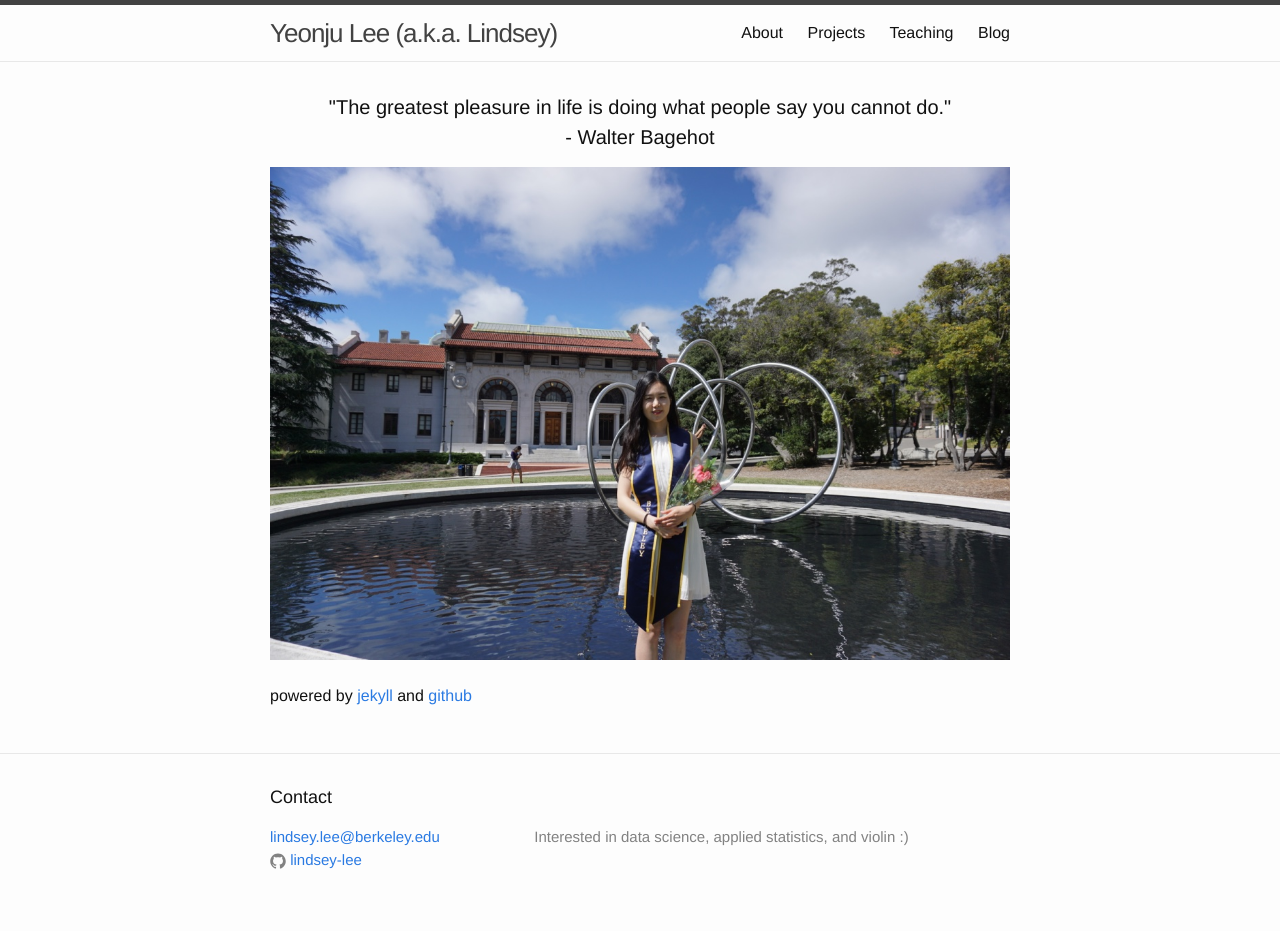
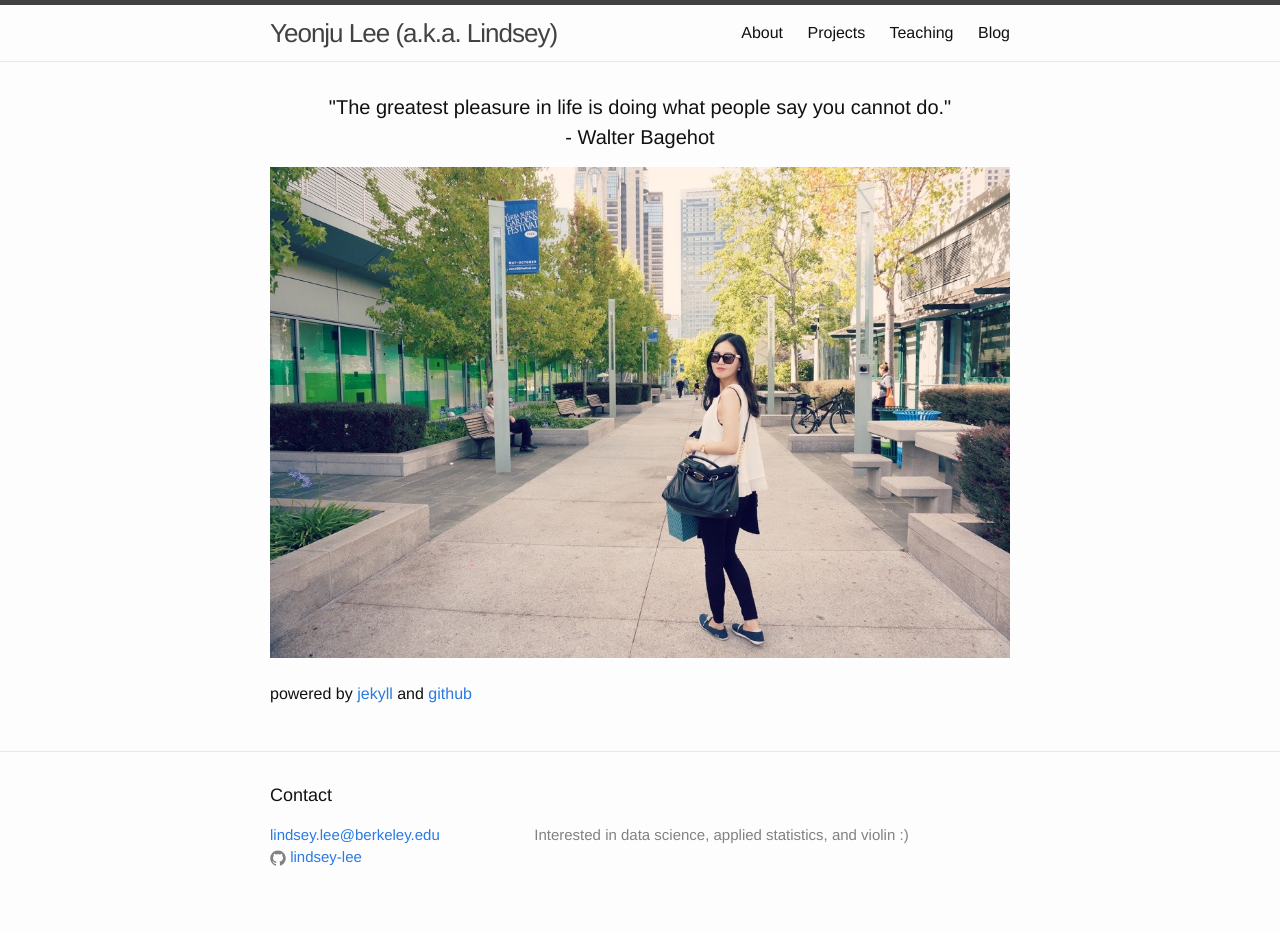
Before and after one commit to lindsey-lee/lindsey-lee.github.io, a Jekyll site: the page built from index.html, in a window 1280 px wide. Built offline with Jekyll 4.4.1, drawn with Linux system fonts in a browser that asks for light colours.

Commit message:
Changed profile picture

```diff
--- a/index.html
+++ b/index.html
@@ -8,7 +8,7 @@ layout: default
   <h1 class="page-heading"><center>"The greatest pleasure in life is doing what people say you cannot do."<br /> - Walter Bagehot<br /></center></h1>
 
 <!-- profile image -->
-  <IMG SRC="profile-picture1.jpg">
+  <IMG SRC="profile-picture2.jpg">
 
 
   <!-- <ul class="post-list">
```
Also changed, not shown: profile-picture2.jpg (added).
